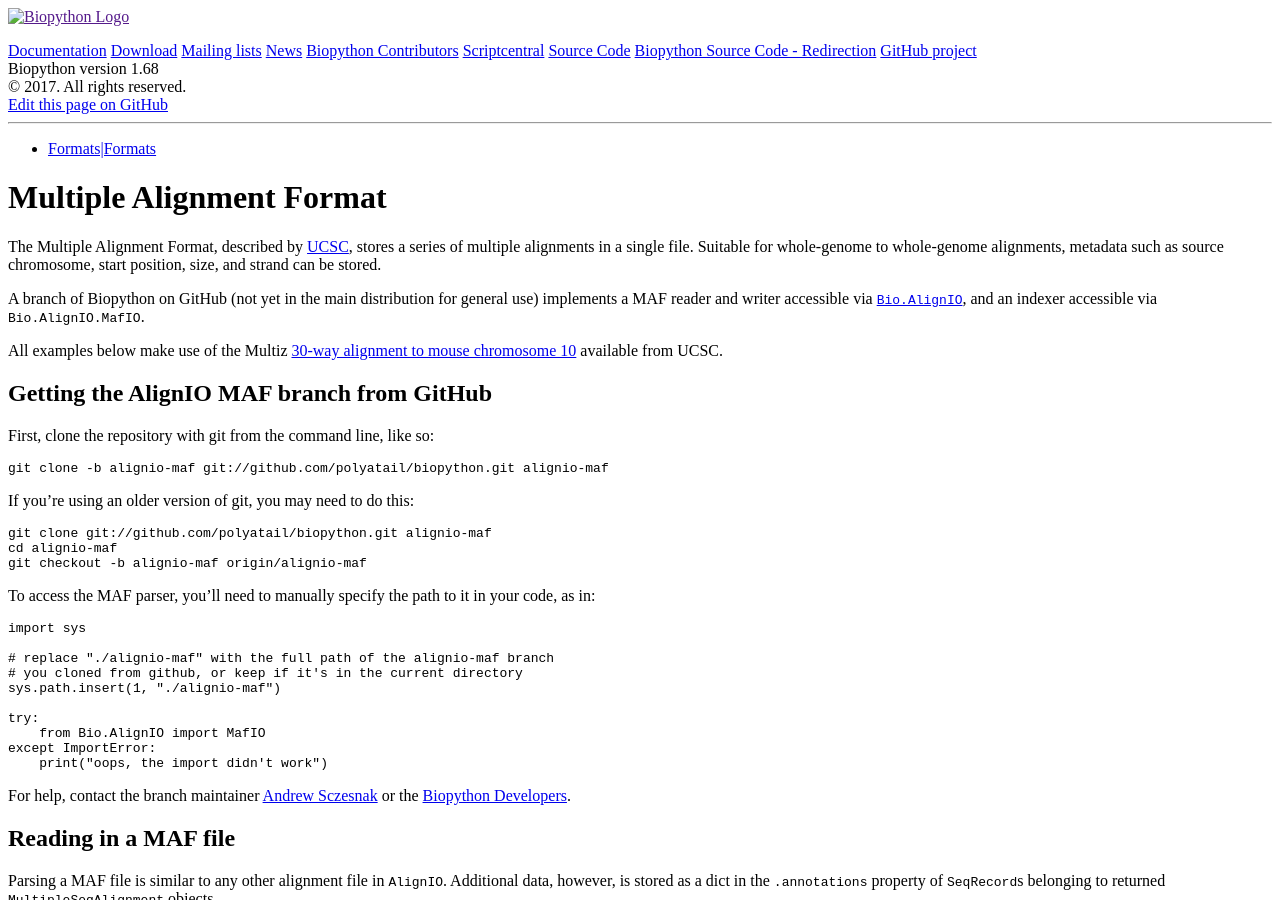
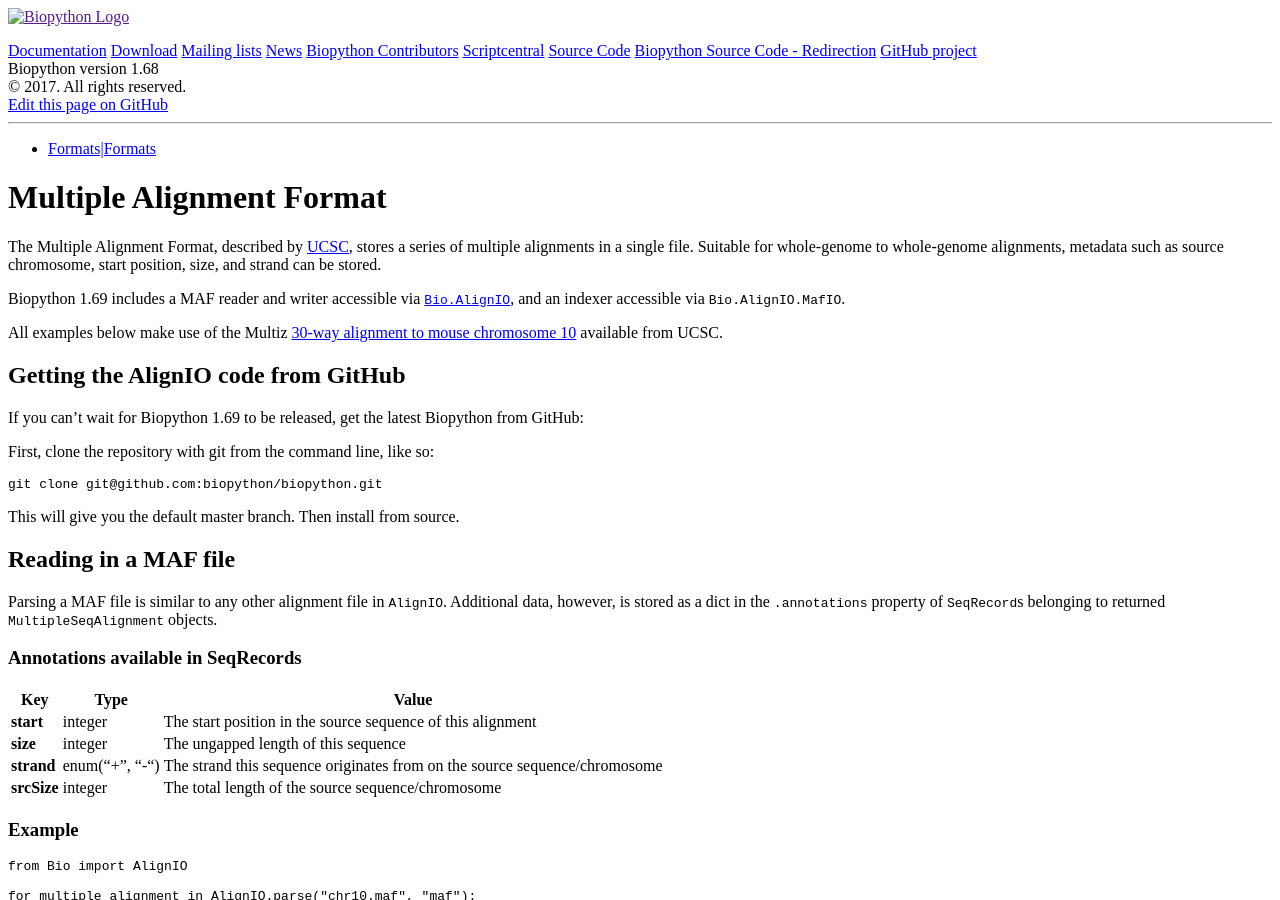
Before and after one commit to biopython/biopython.github.io, a Jekyll site: the page built from wiki/Multiple_Alignment_Format.md, in a window 1280 px wide and 900 px high. Built offline with Jekyll 4.4.1, drawn with Linux system fonts in a browser that asks for light colours.

Commit message:
MafIO will be available under Biopython 1.69
See https://github.com/biopython/biopython/pull/1055

````diff
--- a/wiki/Multiple_Alignment_Format.md
+++ b/wiki/Multiple_Alignment_Format.md
@@ -12,51 +12,28 @@ series of multiple alignments in a single file. Suitable for
 whole-genome to whole-genome alignments, metadata such as source
 chromosome, start position, size, and strand can be stored.
 
-A branch of Biopython on GitHub (not yet in the main distribution for
-general use) implements a MAF reader and writer accessible via
-[`Bio.AlignIO`](AlignIO "wikilink"), and an indexer accessible via `Bio.AlignIO.MafIO`.
+Biopython 1.69 includes a MAF reader and writer accessible via
+[`Bio.AlignIO`](AlignIO "wikilink"), and an indexer accessible via
+`Bio.AlignIO.MafIO`.
 
 All examples below make use of the Multiz [30-way alignment to mouse
 chromosome
 10](http://hgdownload.cse.ucsc.edu/goldenpath/hg19/multiz46way/maf/chr10.maf.gz)
 available from UCSC.
 
-Getting the AlignIO MAF branch from GitHub
-------------------------------------------
+Getting the AlignIO code from GitHub
+------------------------------------
+
+If you can't wait for Biopython 1.69 to be released, get the latest
+Biopython from GitHub:
 
 First, clone the repository with git from the command line, like so:
 
 ``` bash
-git clone -b alignio-maf git://github.com/polyatail/biopython.git alignio-maf
+git clone git@github.com:biopython/biopython.git
 ```
 
-If you're using an older version of git, you may need to do this:
-
-``` bash
-git clone git://github.com/polyatail/biopython.git alignio-maf
-cd alignio-maf
-git checkout -b alignio-maf origin/alignio-maf
-```
-
-To access the MAF parser, you'll need to manually specify the path to it
-in your code, as in:
-
-``` python
-import sys
-
-# replace "./alignio-maf" with the full path of the alignio-maf branch
-# you cloned from github, or keep if it's in the current directory
-sys.path.insert(1, "./alignio-maf")
-
-try:
-    from Bio.AlignIO import MafIO
-except ImportError:
-    print("oops, the import didn't work")
-```
-
-For help, contact the branch maintainer
-[Andrew Sczesnak](https://github.com/polyatail) or the
-[Biopython Developers](mailto:biopython-dev@lists.open-bio.org).
+This will give you the default master branch. Then install from source.
 
 Reading in a MAF file
 ---------------------
````
